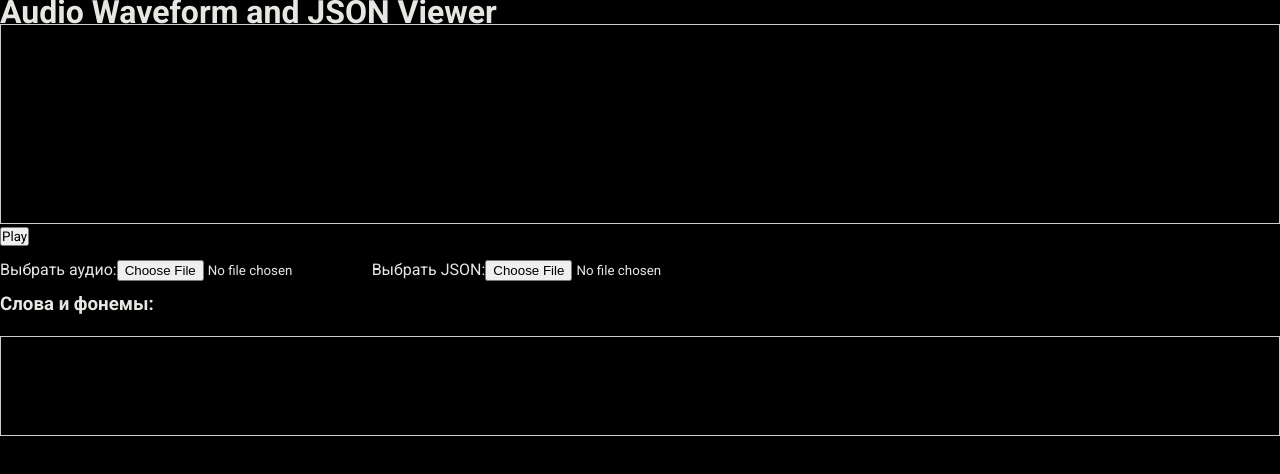
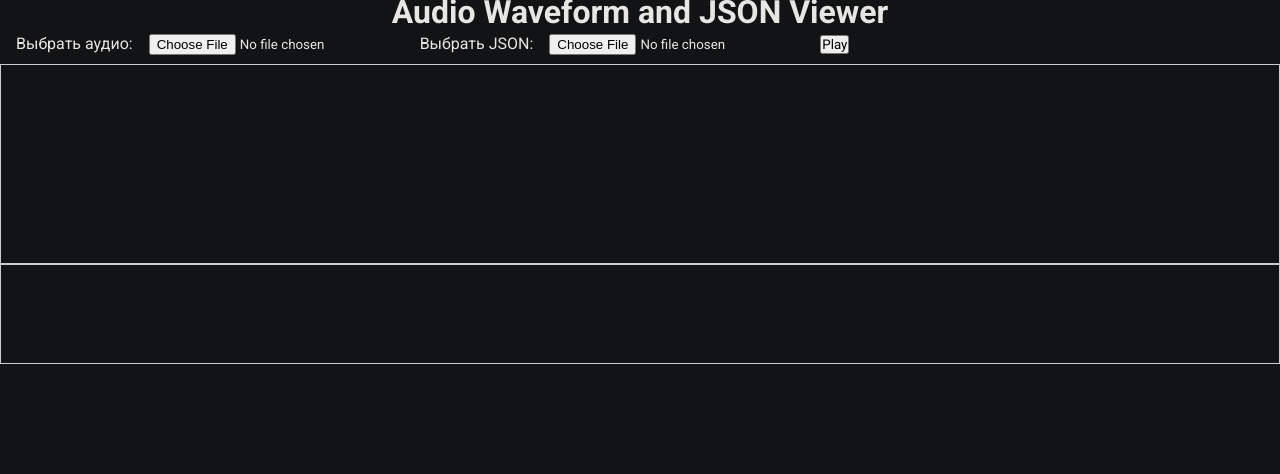
Before and after one commit to a1exevs/lipsync-timing-checker, a React (Create React App) app: page / in a window 1280 px wide. Shown: the top 474 px of the page. Built offline with nearby package versions, Linux system fonts and the light colour scheme.

Commit message:
[Improvement] UI improvement

```diff
--- a/src/app.tsx
+++ b/src/app.tsx
@@ -144,8 +144,16 @@ const App: React.FC = () => {
   }, [waveFormContainerRef, jsonDataContainerRef]);
 
   return (
-    <>
-      <h1>Audio Waveform and JSON Viewer</h1>
+    <div className="App">
+      <h1 className="App__Title">Audio Waveform and JSON Viewer</h1>
+      <section className="Controls">
+        <label htmlFor="audio-upload">Выбрать аудио:</label>
+        <input type="file" id="audio-upload" accept="audio/*" onChange={onAudioFileChange} />
+        <label htmlFor="json-upload">Выбрать JSON:</label>
+        <input type="file" id="json-upload" accept="application/json" onChange={onJSONFileChange} />
+        <button onClick={onPlayPause}>{isPlaying ? 'Pause' : 'Play'}</button>
+      </section>
+      <section>
         <div id="waveform" ref={waveFormContainerRef}>
           {audioUrl && (
             <WavesurferPlayer
@@ -161,18 +169,13 @@ const App: React.FC = () => {
             />
           )}
         </div>
-      <button onClick={onPlayPause}>{isPlaying ? 'Pause' : 'Play'}</button>
-      <div className="controls">
-        <label htmlFor="audio-upload">Выбрать аудио:</label>
-        <input type="file" id="audio-upload" accept="audio/*" onChange={onAudioFileChange} />
-        <label htmlFor="json-upload">Выбрать JSON:</label>
-        <input type="file" id="json-upload" accept="application/json" onChange={onJSONFileChange} />
-      </div>
-      <h3>Слова и фонемы:</h3>
+      </section>
+      <section>
         <div className="json-data-container" ref={jsonDataContainerRef}>
           <div className="json-data" ref={jsonDataElRef}></div>
         </div>
-    </>
+      </section>
+    </div>
   );
 };
 
--- a/src/index.css
+++ b/src/index.css
@@ -13,7 +13,7 @@
 }
 
 body {
-  margin: 0;
+  margin: 0 auto;
   font-family: 'Roboto', sans-serif;
   background: #000000;
 
@@ -24,6 +24,18 @@ body {
   font-weight: 400;
   line-height: 1.5rem;
   color: #e8e6e3;
+}
+
+.App {
+  background: rgba(24, 26, 27, 0.75);
+  margin: 0 auto;
+  max-width: 1920px;
+  min-height: 100vh;
+  padding: 0;
+}
+
+.App__Title {
+  text-align: center;
 }
 
 #waveform {
@@ -43,13 +55,15 @@ body {
   pointer-events: none;
 }
 
-.controls {
-  margin: 10px 0;
+.Controls {
+  display: flex;
+  align-items: center;
+  gap: 16px;
+  padding: 8px 16px;
 }
 
 .json-data-container {
   position: relative;
-  margin-top: 20px;
   height: 100px;
   border: 1px solid #ccc;
   overflow-x: auto;
@@ -73,6 +87,7 @@ body {
 
 .word,
 .phoneme {
+  color: black;
   position: absolute;
   padding: 5px 10px;
   border: 1px solid #000;
```
Lines whose indentation alone changed are shown as unchanged.
